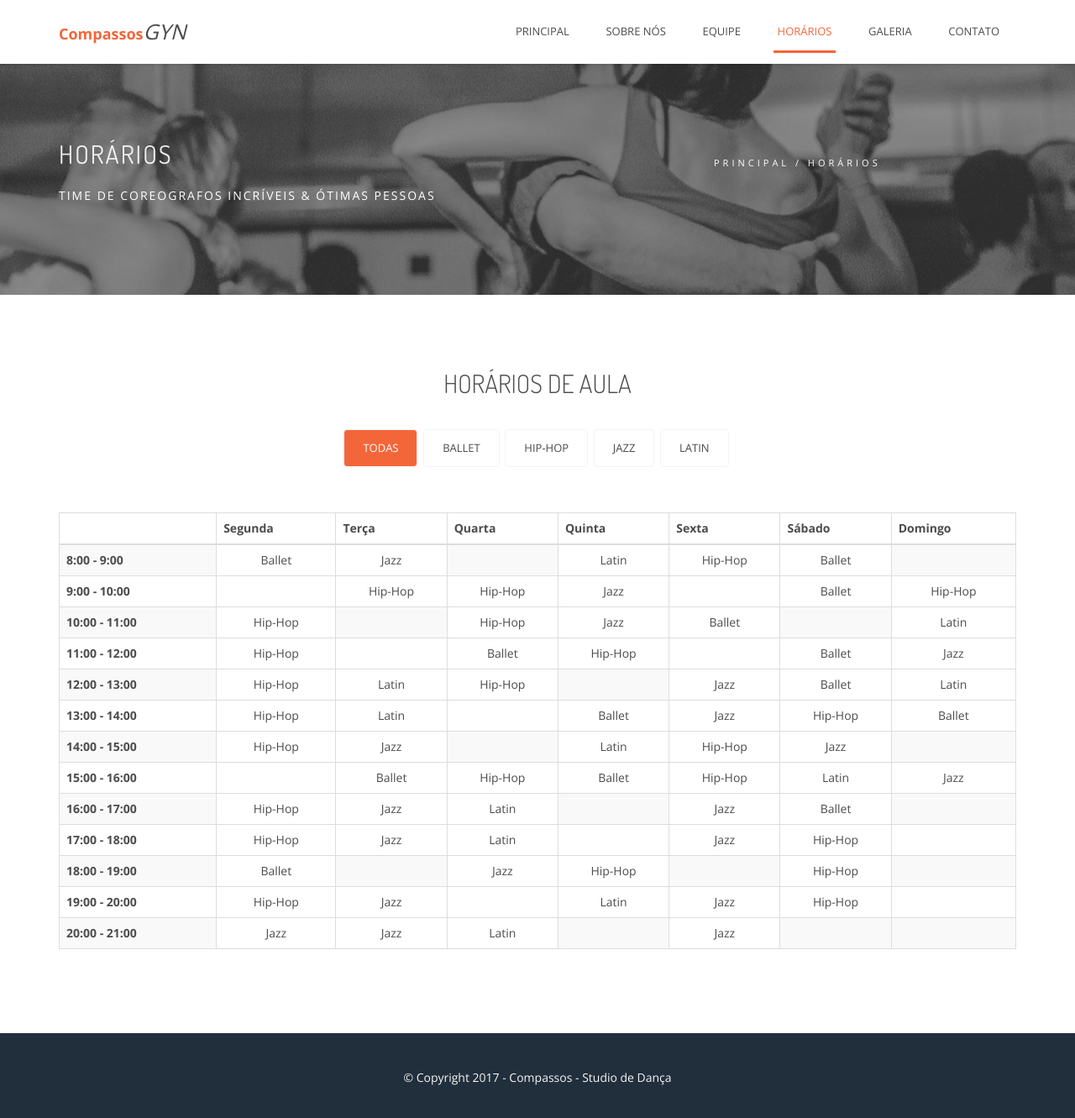
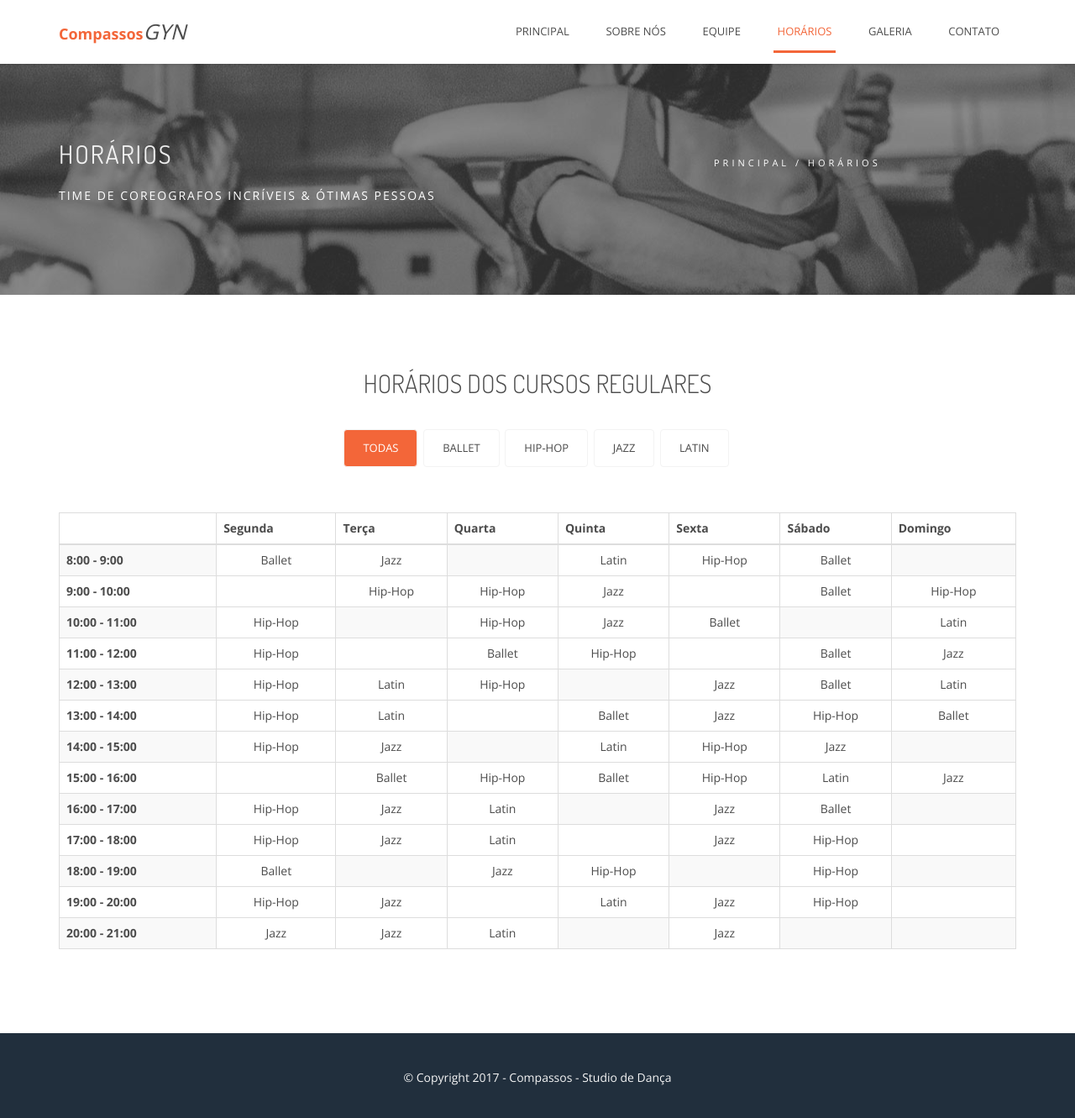
Before and after one commit to 5devmonkeys/comp, a Jekyll site: the page built from horarios.html, in a window 1280 px wide and 1335 px high. Shown: the top 1331 px of the window at 84% size. Built offline with Jekyll 4.4.1, drawn with Linux system fonts in a browser that asks for light colours.

Commit message:
change timblertable - Horários dos cursos regulares

```diff
--- a/horarios.html
+++ b/horarios.html
@@ -27,7 +27,7 @@ layout: default
         <div class="container">
             <div class="row">
                  <header class="section_header text-center">
-                    <h2>Horários de aula</h2>
+                    <h2>Horários dos cursos regulares</h2>
                 </header>
             </div>
             <div class="row">
```
